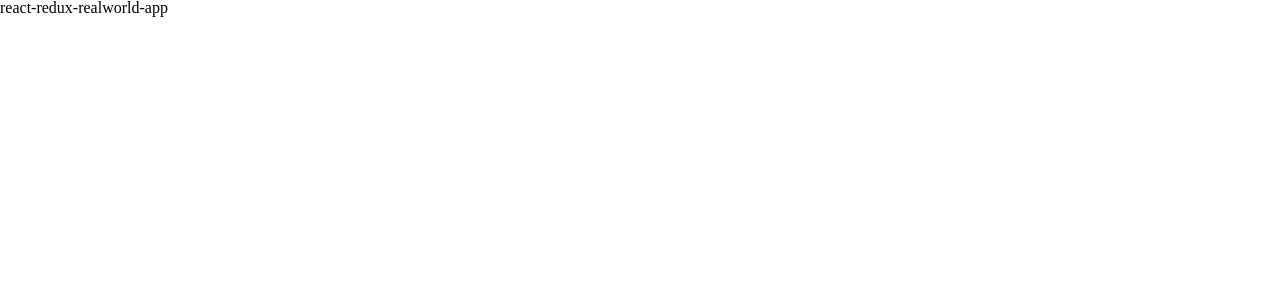
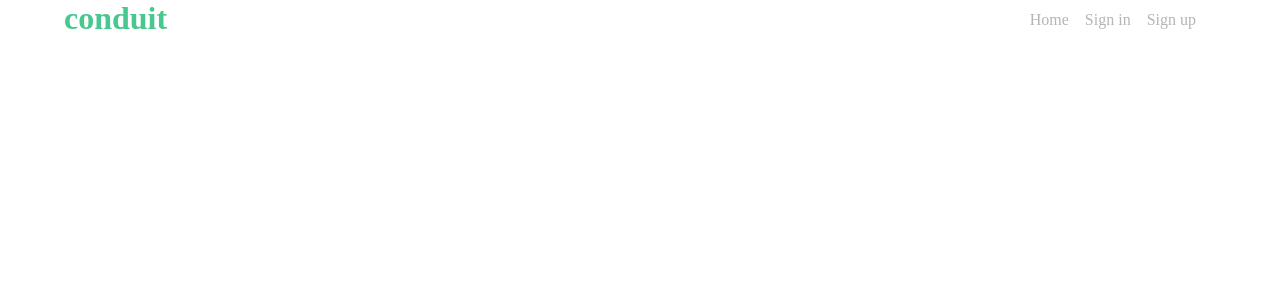
Before and after one commit to nawazzz/react-redux-realworld-app, a React (Create React App) app: page / in a window 1280 px wide. Shown: the top 300 px of the page. Built offline with nearby package versions, Linux system fonts and the light colour scheme.

Commit message:
create header section

```diff
--- a/public/index.html
+++ b/public/index.html
@@ -15,6 +15,8 @@
       user's mobile device or desktop. See https://developers.google.com/web/fundamentals/web-app-manifest/
     -->
     <link rel="manifest" href="%PUBLIC_URL%/manifest.json" />
+    <link rel="stylesheet" href="https://cdn.jsdelivr.net/npm/bulma@0.9.1/css/bulma.min.css">
+
     <!--
       Notice the use of %PUBLIC_URL% in the tags above.
       It will be replaced with the URL of the `public` folder during the build.
--- a/src/App.js
+++ b/src/App.js
@@ -3,8 +3,15 @@ import './App.scss';
 
 function App() {
   return (
-    <div className="container">
-      <p>react-redux-realworld-app</p>
+    <div >
+      <div className="container is-flex is-justify-content-space-between">
+        <h1 className="has-text-success title is-3" >conduit</h1>
+        <div className="p-3">
+            <a href="/" className="p-2 has-text-grey-light">Home</a>
+            <a href="/" className="p-2 has-text-grey-light">Sign in</a>
+            <a href="/" className="p-2 has-text-grey-light">Sign up</a>
+        </div>
+      </div>
     </div>
   );
 }
```
